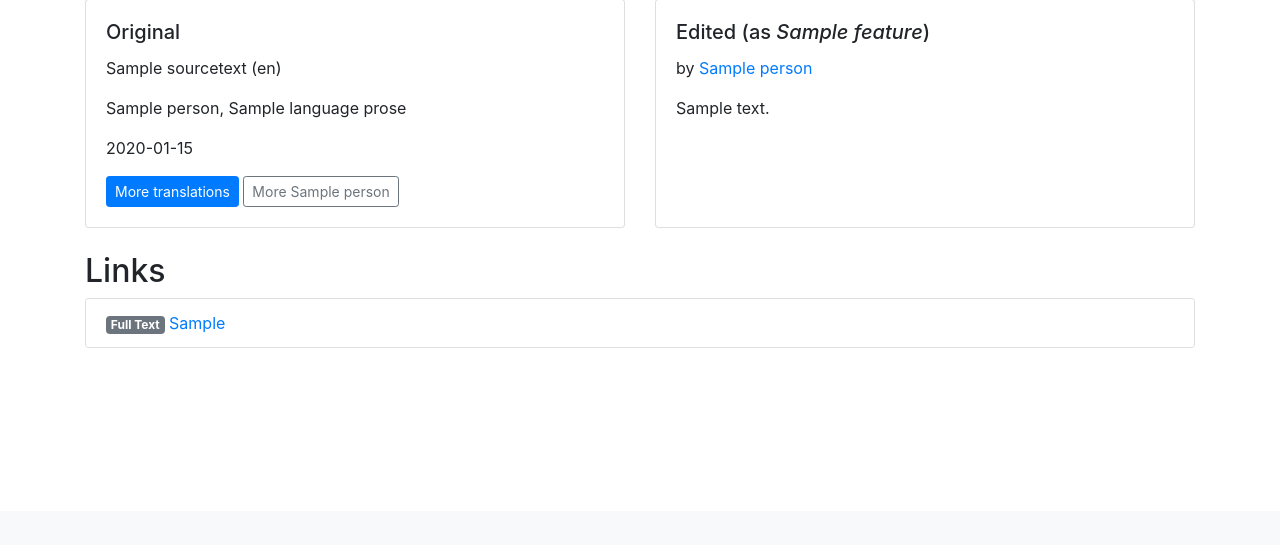
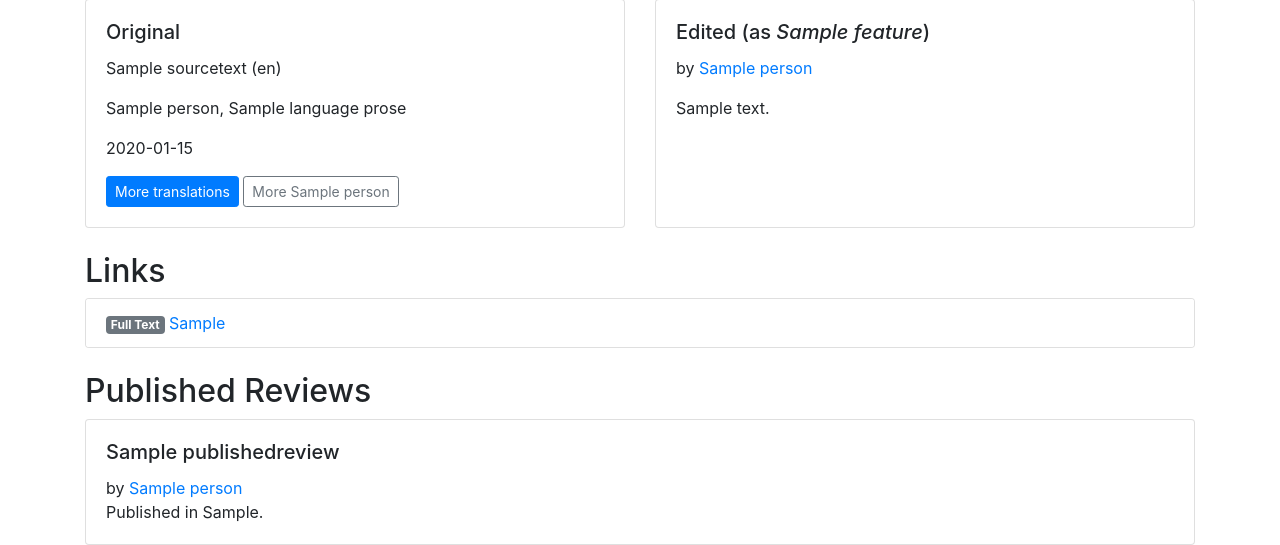
Before and after one commit to davidmreed/bibliothekai, a Django app: page /volume/1 in a window 1280 px wide. Shown: the part 289-834 px from the top of the page. Before the commit the page ends 637 px from the top, so only its background shows below. Run offline with Django 3.2, Linux system fonts and the light colour scheme; tables that the repository leaves empty hold one stand-in row (values such as "Sample post"); data that the repository does not hold is empty; some libraries are stand-ins or nearby versions.

Commit message:
Published review feature + facing texts

```diff
--- a/translations/models.py
+++ b/translations/models.py
@@ -130,6 +130,7 @@ class Feature(models.Model):
     kind = models.TextField(choices=KIND_CHOICES, blank=True)
     partial = models.BooleanField()
     description = models.TextField(blank=True)
+    has_facing_text = models.BooleanField()
 
     def display_title(self):
         if self.title:
@@ -171,7 +172,8 @@ class Review(models.Model):
 
 
 class PublishedReview(models.Model):
-    url = models.URLField()
     volume = models.ForeignKey(Volume, blank=True, on_delete=models.CASCADE)
-    author = models.ForeignKey(Person, on_delete=models.PROTECT)
+    persons = models.ManyToManyField(Person)
+    title = models.CharField(max_length=255)
+    location = models.CharField(max_length=255)
     links = GenericRelation(Link)
--- a/translations/templates/translations/source_text_detail.html
+++ b/translations/templates/translations/source_text_detail.html
@@ -81,6 +81,7 @@
             <th scope="col">Type</th>
             <th scope="col">Introduction</th>
             <th scope="col">Notes</th>
+            <th scope="col">Facing Text</th>
         </tr>
     </thead>
     <tbody>
@@ -99,6 +100,7 @@
             <td>{{ t.get_kind_display }}</td>
             <td>{% if t.has_accompanying_introduction %}Yes{% else %}No{%endif%}</td>
             <td>{% if t.has_accompanying_notes %}Yes{% else %}No{%endif%}</td>
+            <td>{% if t.has_facing_text %}Yes{% else %}No{%endif%}</td>
         </tr>
         {% endfor %}
     </tbody>
--- a/translations/templates/translations/volume_detail.html
+++ b/translations/templates/translations/volume_detail.html
@@ -98,6 +98,8 @@
             <p class="card-text">
                 Into {{ f.language }} {{f.get_kind_display | lower}}.
                 {% if f.partial %} This is a partial translation. {% endif %}
+                {% if f.has_facing_text %} This translation includes a facing {{ f.source_text.language }} text.
+                {% endif %}
             </p>
             {% endif %}
             {% if f.description %}
@@ -112,4 +114,36 @@
 {% include "translations/links_component.html" with parent=volume %}
 {% endif %}
 {% endfor %}
+
+<h2 class="mt-4">Published Reviews</h2>
+
+{% for r in volume.publishedreview_set.all %}
+<div class="card">
+    <div class="card-body">
+        <h5 class="card-title">
+            {% if r.title %} {{ r.title }} {% else %} Review {% endif %}
+        </h5>
+        <div class="card-text">
+            {% spaceless %}
+            by
+            {% for p in r.persons.all %}{% if not forloop.first and r.persons.count > 2 %},
+            {% endif %}{% if forloop.last and not forloop.first %} and {% endif %}<a
+                href="{% url 'person_detail' p.id %}">{{ p }}</a>{% endfor %}
+            {% endspaceless %}
+        </div>
+        <div class="card-text">
+            Published in {{ r.location }}.
+        </div>
+        <ul class="list-group list-group-flush">
+            {% for l in r.links.all %}
+            <li class="list-group-item">
+                <span class="badge badge-secondary">{{ l.get_resource_type_display }}</span> <a
+                    href="{{ l.link }}">{{ l.source }}</a>
+            </li>
+            {% endfor %}
+        </ul>
+    </div>
+</div>
+{% endfor %}
+
 {% endblock %}
```
Also changed, not shown: PLAN.md (+1 -2 lines), translations/admin.py (+16 -3 lines), translations/migrations/0018_auto_20201010_1043.py (added), translations/migrations/0019_feature_has_facing_text.py (added).
